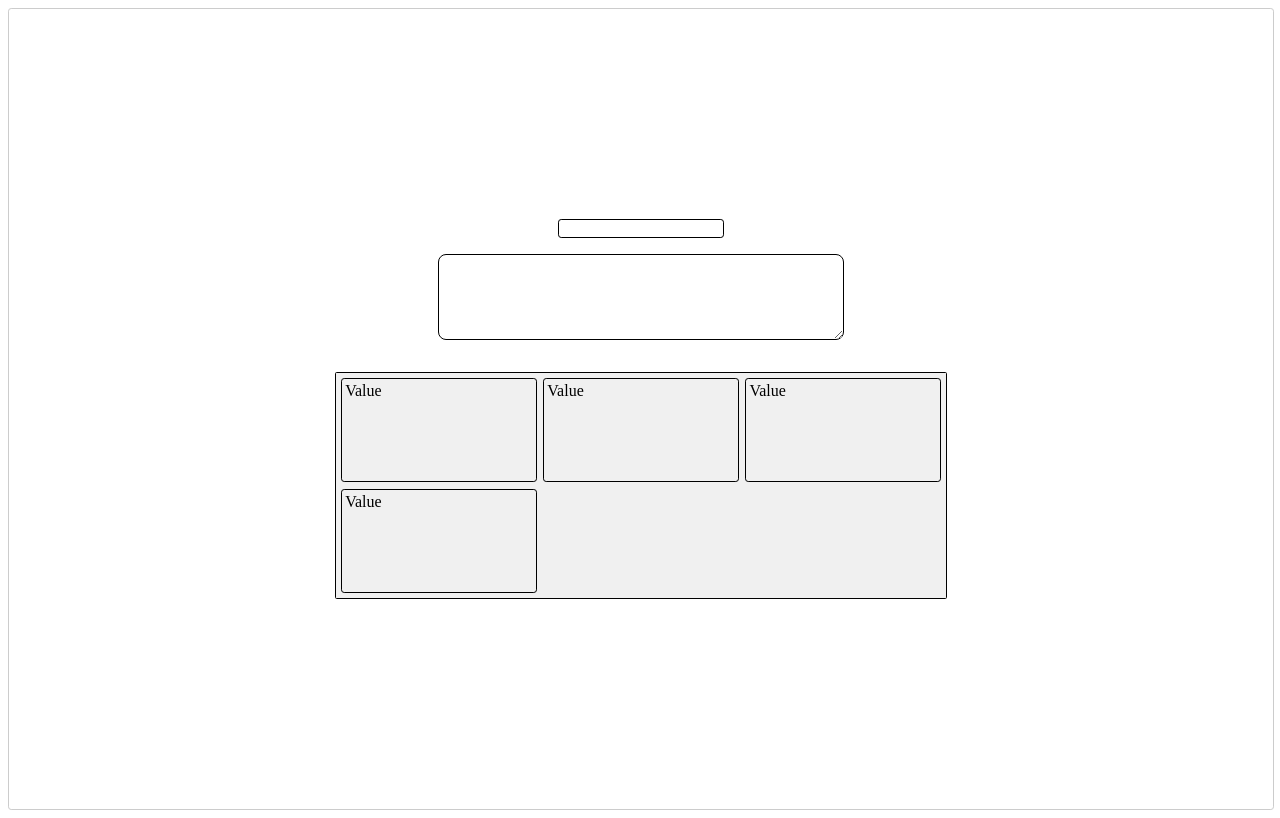
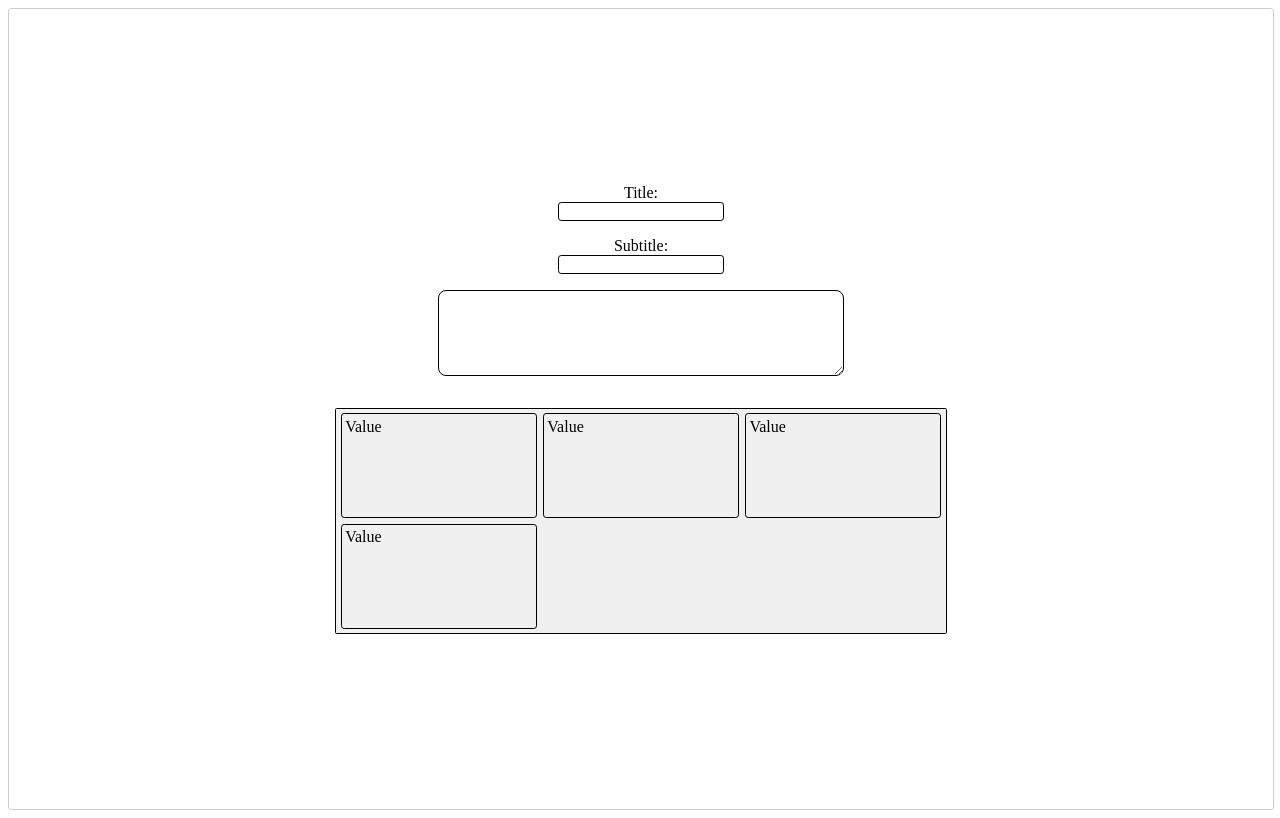
Before and after one commit to Mathieuka/notebook-alters, a Vue app in the folder webapp/: page / in a window 1280 px wide. Built offline with nearby package versions, Linux system fonts and the light colour scheme; the HTML template or start-up script is replaced by a standard one.

Commit message:
Update TitleInput.vue

```diff
--- /dev/null
+++ b/webapp/src/components/TitleInput.vue
@@ -0,0 +1,37 @@
+<script setup lang="ts">
+import { defineModel, defineProps } from 'vue'
+
+const title = defineModel<string>('title', { required: true })
+
+defineProps({
+  subTitle: {
+    required: true,
+    type: String,
+  },
+})
+defineEmits(['update:subTitle'])
+</script>
+
+<template>
+  <!-- Pre 3.4 -->
+  <label for="title">Title:</label>
+  <input class="title-input" v-model="title" />
+
+  <label for="subTitle">Subtitle:</label>
+  <!-- Post 3.4 -->
+  <input
+    class="title-input"
+    type="text"
+    :value="subTitle"
+    @input="$emit('update:subTitle', ($event.target as HTMLInputElement).value)"
+  />
+</template>
+
+<style scoped>
+.title-input {
+  width: 10rem;
+  border: 1px solid #000;
+  border-radius: 0.2rem;
+  margin-bottom: 1rem;
+}
+</style>
--- a/webapp/src/views/NoteBook.vue
+++ b/webapp/src/views/NoteBook.vue
@@ -1,7 +1,16 @@
 <script setup lang="ts">
+import TitleInput from '@/components/TitleInput.vue'
 import { onMounted, ref } from 'vue'
 
 const content = ref(``)
+
+const title = ref('')
+const subTitle = ref('')
+
+// watchEffect(() => {
+//   console.log(title.value)
+//   console.log(subTitle.value)
+// })
 
 onMounted(async () => {
   const response = await fetch('http://localhost:8000')
@@ -12,7 +21,7 @@ onMounted(async () => {
 
 <template>
   <div class="container">
-    <input class="title-input" />
+    <TitleInput v-model:title="title" v-model:subTitle="subTitle" />
     <textarea class="content-input" />
     <div class="box-container">
       <div class="box">Value</div>
@@ -33,13 +42,6 @@ onMounted(async () => {
   align-items: center;
   border: 0.1rem solid #ccc;
   border-radius: 0.2rem;
-}
-
-.title-input {
-  width: 10rem;
-  border: 1px solid #000;
-  border-radius: 0.2rem;
-  margin-bottom: 1rem;
 }
 
 .content-input {
```
